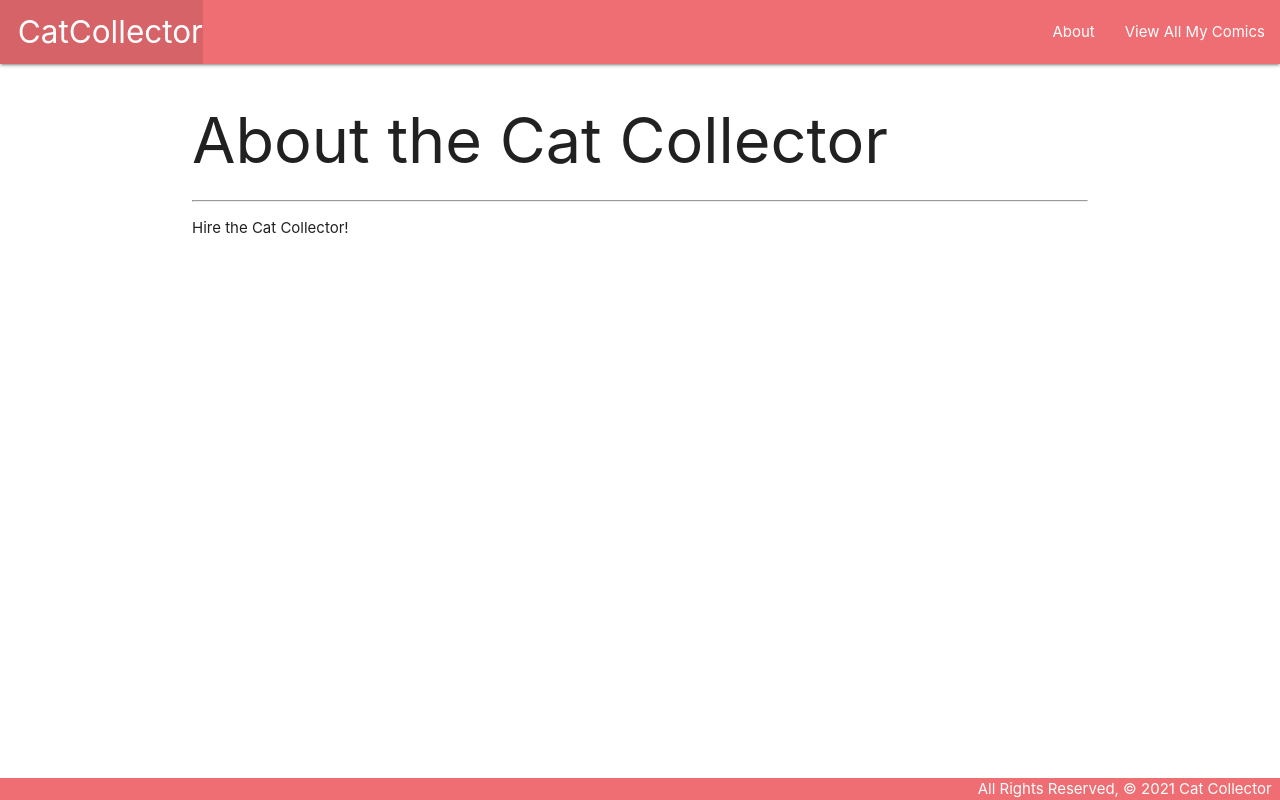
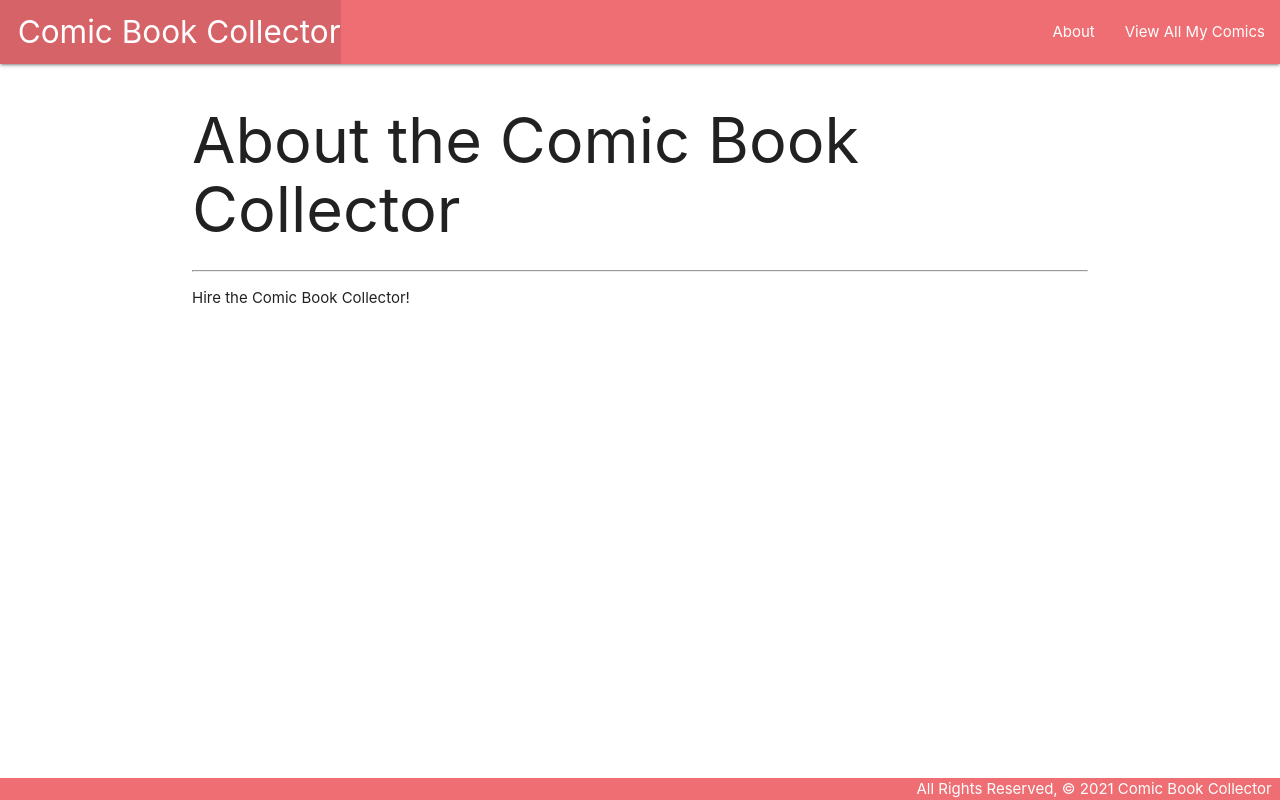
Before and after one commit to jathos/ComicBookCollector, a Django app: page /about/ in a window 1280 px wide. Run offline with Django 3.2, Linux system fonts and the light colour scheme.

Commit message:
Django framework is now correctly displaying the templates.  However, the data is not yet showing properly

```diff
--- a/comicbookcollector/comicbookcollector/settings.py
+++ b/comicbookcollector/comicbookcollector/settings.py
@@ -37,6 +37,7 @@ INSTALLED_APPS = [
     'django.contrib.sessions',
     'django.contrib.messages',
     'django.contrib.staticfiles',
+    'main_app',
 ]
 
 MIDDLEWARE = [
--- a/comicbookcollector/main_app/templates/about.html
+++ b/comicbookcollector/main_app/templates/about.html
@@ -1,8 +1,8 @@
 {% extends 'base.html' %}
 {% block content %}
 
-<h1>About the Cat Collector</h1>
+<h1>About the Comic Book Collector</h1>
 <hr />
-<p>Hire the Cat Collector!</p>
+<p>Hire the Comic Book Collector!</p>
 
 {% endblock %}
--- a/comicbookcollector/main_app/templates/base.html
+++ b/comicbookcollector/main_app/templates/base.html
@@ -7,7 +7,7 @@
     <meta charset="UTF-8">
     <meta name="viewport" content="width=device-width, initial-scale=1.0">
     <meta http-equiv="X-UA-Compatible" content="ie=edge">
-    <title>Cat Collector</title>
+    <title>Comic Book Collector</title>
     <link rel="stylesheet" href="https://cdnjs.cloudflare.com/ajax/libs/materialize/1.0.0/css/materialize.min.css">
     <link rel="stylesheet" type="text/css" href="{% static 'css/style.css' %}">
 </head>
@@ -17,7 +17,7 @@
         <nav>
             <div class="nav-wrapper">
                 <ul>
-                    <li><a href="/" class="left brand-logo">&nbsp;&nbsp;CatCollector</a></li>
+                    <li><a href="/" class="left brand-logo">&nbsp;&nbsp;Comic Book Collector</a></li>
                 </ul>
                 <ul class="right">
                     <li><a href="/about">About</a></li>
@@ -31,7 +31,7 @@
         {% endblock %}
     </main>
     <footer class="page-footer">
-        <div class="right">All Rights Reserved, &copy; 2021 Cat Collector &nbsp;</div>
+        <div class="right">All Rights Reserved, &copy; 2021 Comic Book Collector &nbsp;</div>
     </footer>
 </body>
 
--- a/comicbookcollector/main_app/views.py
+++ b/comicbookcollector/main_app/views.py
@@ -23,4 +23,4 @@ def about(request):
     return render(request, 'about.html')
 
 def comics_index(request):
-    return render(request, 'cats/index.html', { 'comics': comic })
+    return render(request, 'comics/index.html', { 'comics': comic })
```
